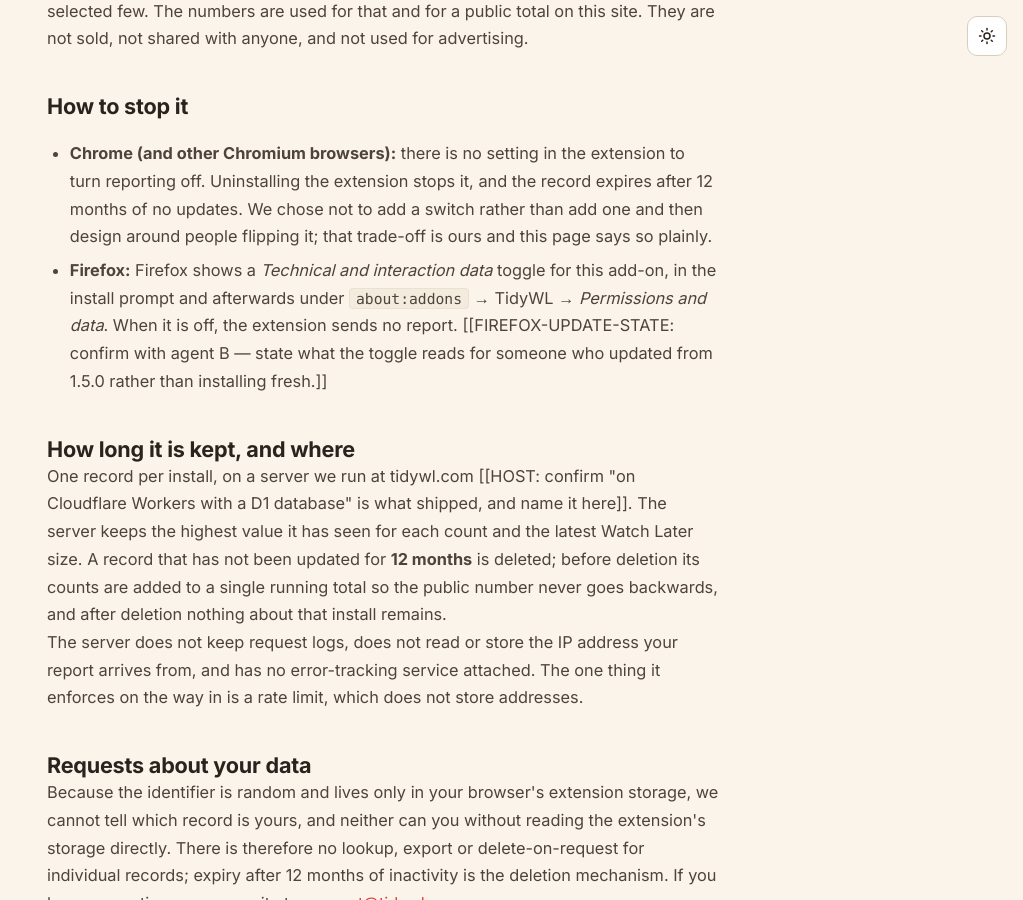
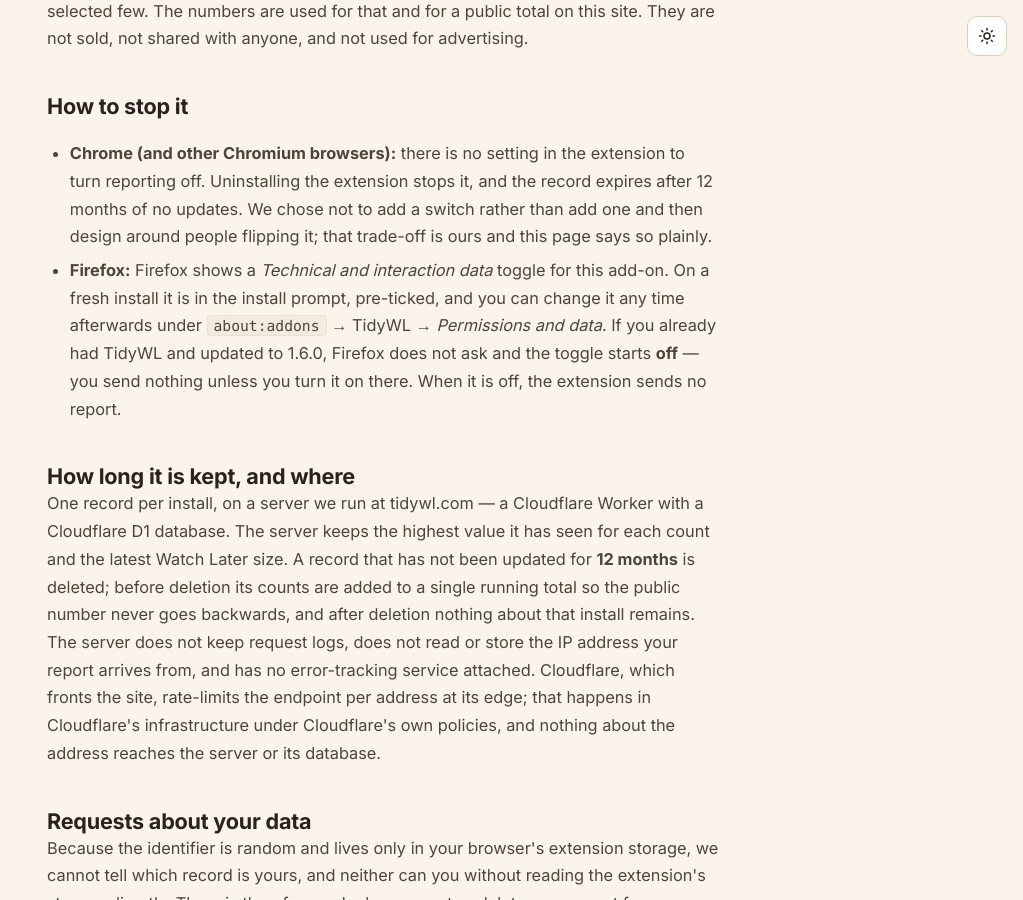
Before and after one commit to dominic-lam/tidywl-site, a Jekyll site: the page built from privacy/index.html, in a window 1280 px wide and 900 px high, scrolled down 2579 px. Shown: the whole window, without its empty margins (257-1280 px from the left). Built offline with Jekyll 4.4.1, drawn with Linux system fonts in a browser that asks for light colours.

Commit message:
docs(privacy): state the Firefox post-update toggle behaviour and name the host
Agent B's headless test settled the open fact: a fresh Firefox install gets the Technical and interaction data toggle pre-ticked, a silent update from 1.5.0 leaves it off. The server is a Cloudflare Worker with D1; the rate limit is Cloudflare's, at the edge, and nothing about the address reaches the database.

Co-Authored-By: Claude Fable 5 <noreply@anthropic.com>
Claude-Session: https://claude.ai/code/session_01UgAFiJNY1rCAaLXms4FwPM

```diff
--- a/privacy/index.html
+++ b/privacy/index.html
@@ -60,12 +60,12 @@ permalink: /privacy/
     <h2>How to stop it</h2>
     <ul>
       <li><strong>Chrome (and other Chromium browsers):</strong> there is no setting in the extension to turn reporting off. Uninstalling the extension stops it, and the record expires after 12 months of no updates. We chose not to add a switch rather than add one and then design around people flipping it; that trade-off is ours and this page says so plainly.</li>
-      <li><strong>Firefox:</strong> Firefox shows a <em>Technical and interaction data</em> toggle for this add-on, in the install prompt and afterwards under <code>about:addons</code> → TidyWL → <em>Permissions and data</em>. When it is off, the extension sends no report. [[FIREFOX-UPDATE-STATE: confirm with agent B — state what the toggle reads for someone who updated from 1.5.0 rather than installing fresh.]]</li>
+      <li><strong>Firefox:</strong> Firefox shows a <em>Technical and interaction data</em> toggle for this add-on. On a fresh install it is in the install prompt, pre-ticked, and you can change it any time afterwards under <code>about:addons</code> → TidyWL → <em>Permissions and data</em>. If you already had TidyWL and updated to 1.6.0, Firefox does not ask and the toggle starts <strong>off</strong> — you send nothing unless you turn it on there. When it is off, the extension sends no report.</li>
     </ul>
 
     <h2>How long it is kept, and where</h2>
-    <p>One record per install, on a server we run at tidywl.com [[HOST: confirm "on Cloudflare Workers with a D1 database" is what shipped, and name it here]]. The server keeps the highest value it has seen for each count and the latest Watch Later size. A record that has not been updated for <strong>12 months</strong> is deleted; before deletion its counts are added to a single running total so the public number never goes backwards, and after deletion nothing about that install remains.</p>
-    <p>The server does not keep request logs, does not read or store the IP address your report arrives from, and has no error-tracking service attached. The one thing it enforces on the way in is a rate limit, which does not store addresses.</p>
+    <p>One record per install, on a server we run at tidywl.com — a Cloudflare Worker with a Cloudflare D1 database. The server keeps the highest value it has seen for each count and the latest Watch Later size. A record that has not been updated for <strong>12 months</strong> is deleted; before deletion its counts are added to a single running total so the public number never goes backwards, and after deletion nothing about that install remains.</p>
+    <p>The server does not keep request logs, does not read or store the IP address your report arrives from, and has no error-tracking service attached. Cloudflare, which fronts the site, rate-limits the endpoint per address at its edge; that happens in Cloudflare's infrastructure under Cloudflare's own policies, and nothing about the address reaches the server or its database.</p>
 
     <h2>Requests about your data</h2>
     <p>Because the identifier is random and lives only in your browser's extension storage, we cannot tell which record is yours, and neither can you without reading the extension's storage directly. There is therefore no lookup, export or delete-on-request for individual records; expiry after 12 months of inactivity is the deletion mechanism. If you have a question anyway, write to <a href="mailto:support@tidywl.com">support@tidywl.com</a>.</p>
```
